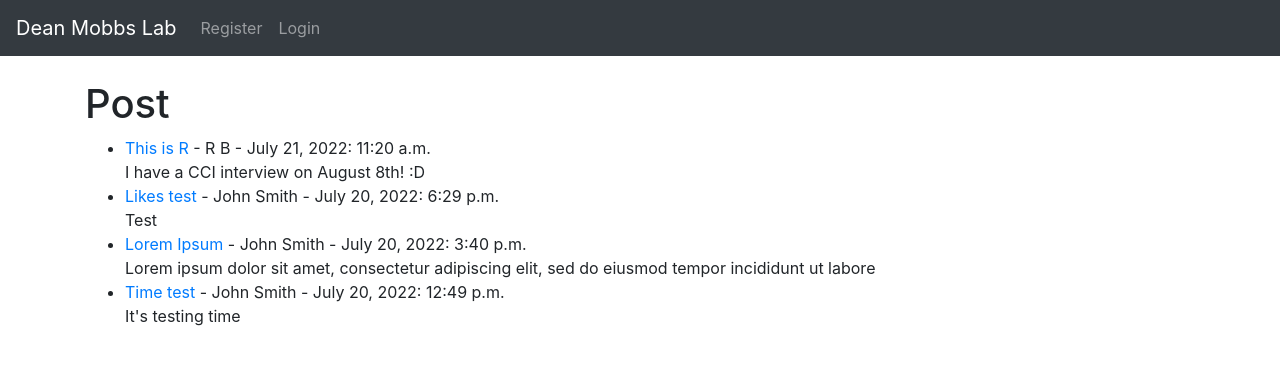
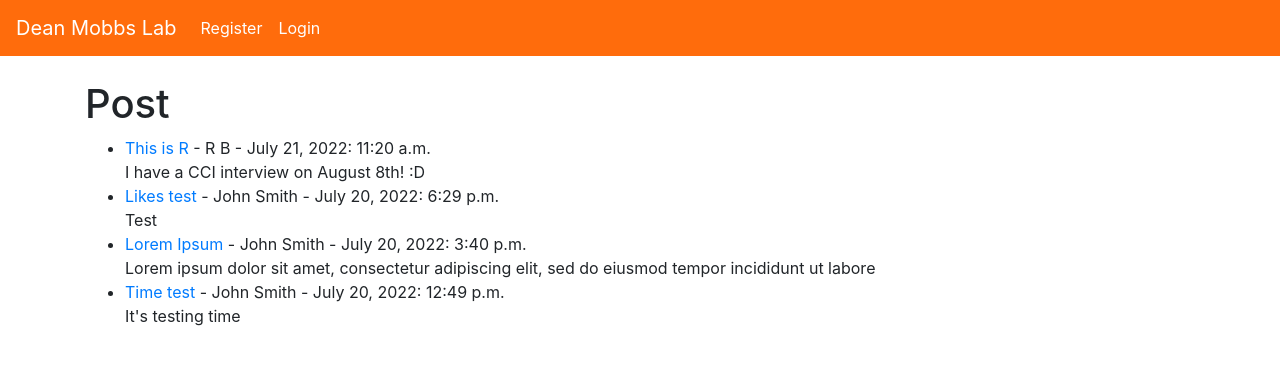
Before and after one commit to rbrooker501/MobbsLabResearch, a Django app: page / in a window 1280 px wide. Shown: the top 365 px of the page. Run offline with Django 3.2, Linux system fonts and the light colour scheme; data comes from the database, SQL or seed files in the repository; some libraries are stand-ins or nearby versions.

Commit message:
Changes styling of navbar to Caltech colors

```diff
--- a/MobbsBlog/Posts/templates/base.html
+++ b/MobbsBlog/Posts/templates/base.html
@@ -15,7 +15,7 @@
     </title>
   </head>
   <body>
-    <nav class="navbar navbar-expand-lg navbar-dark bg-dark">
+    <nav class="navbar navbar-expand-lg navbar-dark" style="background-color: #FF6C0C">
         <a class="navbar-brand" href="{% url 'home' %}">Dean Mobbs Lab</a>
         <button class="navbar-toggler" type="button" data-toggle="collapse" data-target="#navbarSupportedContent" aria-controls="navbarSupportedContent" aria-expanded="false" aria-label="Toggle navigation">
           <span class="navbar-toggler-icon"></span>
@@ -26,20 +26,20 @@
 
             {% if user.is_authenticated %}
               <li class="nav-item">
-                <a class="nav-link" href="{% url 'post-create' %}">Create Post</a>
+                <a class="nav-link" href="{% url 'post-create' %}" style="color: white">Create Post</a>
               </li>
               <li class="nav-item">
-                <a class="nav-link" href="{% url 'logout' %}">Logout</a>
+                <a class="nav-link" href="{% url 'edit-profile' %}" style="color: white">Edit Profile</a>
               </li>
               <li class="nav-item">
-                <a class="nav-link" href="{% url 'edit-profile' %}">Edit Profile</a>
+                <a class="nav-link" href="{% url 'logout' %}" style="color: white">Logout</a>
               </li>
             {% else %}
               <li class="nav-item">
-                <a class="nav-link" href="{% url 'register' %}">Register</a>
+                <a class="nav-link" href="{% url 'register' %}" style="color: white">Register</a>
               </li>
               <li class="nav-item">
-                <a class="nav-link" href="{% url 'login' %}">Login</a>
+                <a class="nav-link" href="{% url 'login' %}" style="color: white">Login</a>
               </li>
             {% endif %}
 
```
